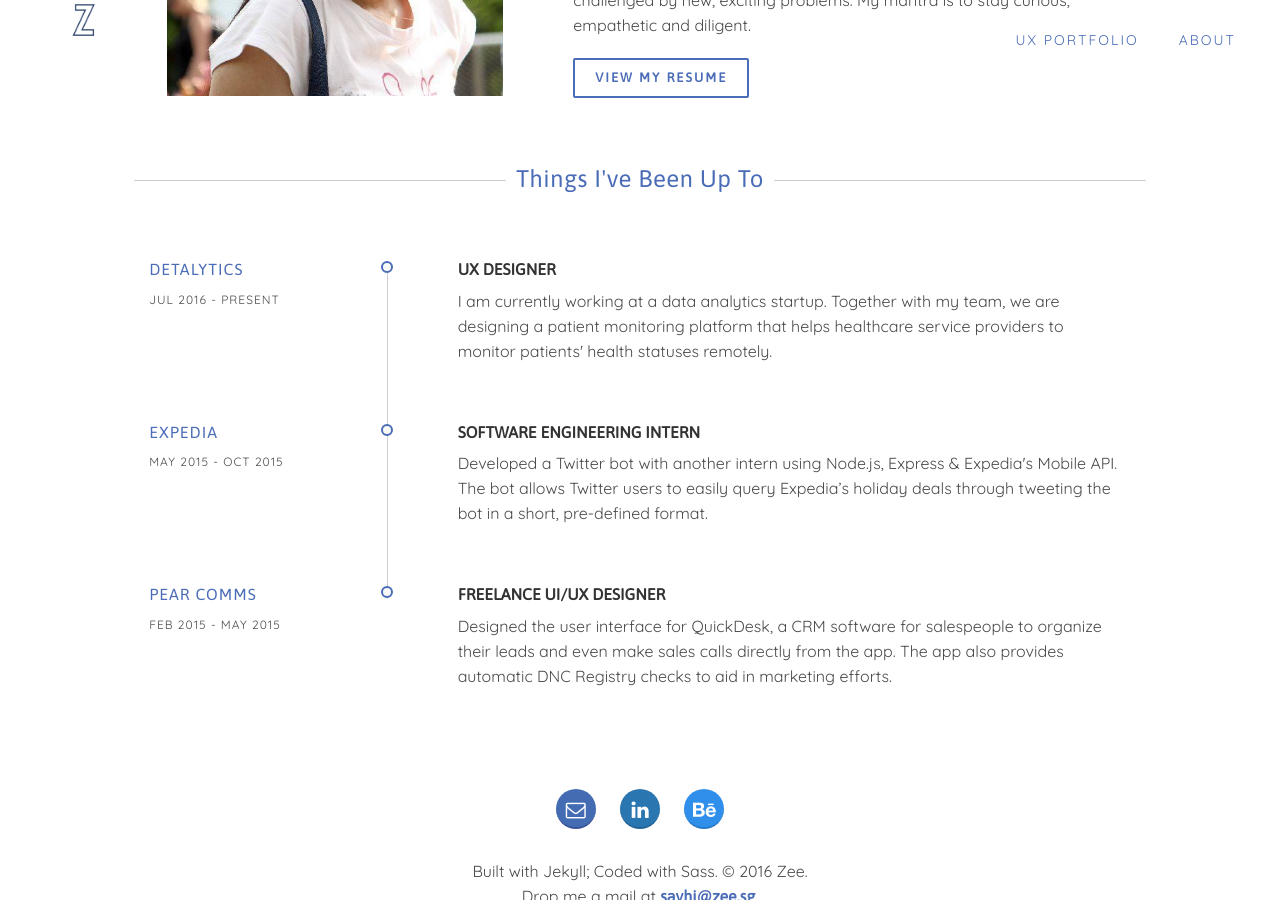
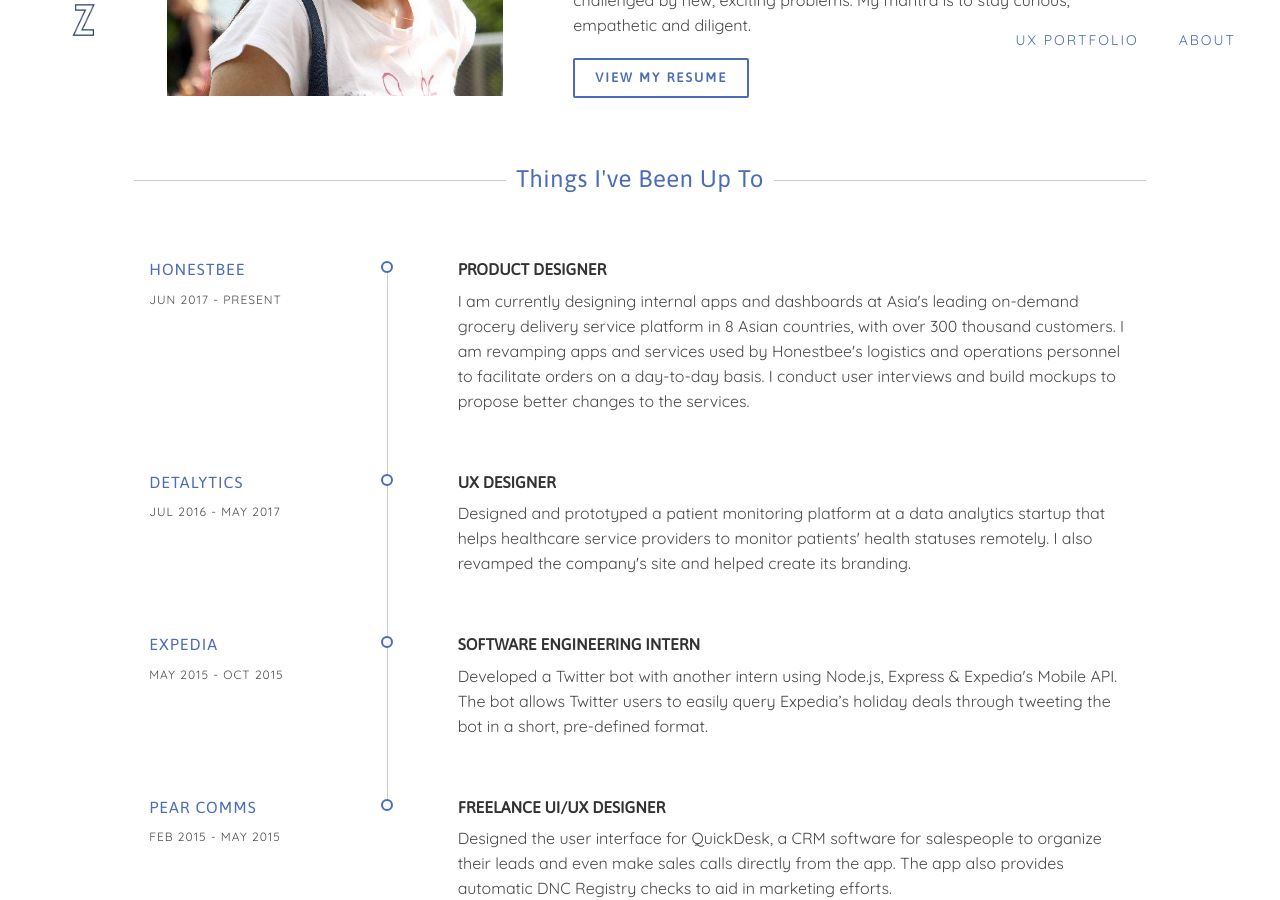
Before and after one commit to yzixuan/yzixuan.github.io, a Jekyll site: the page built from aboutme.html, in a window 1280 px wide and 900 px high, scrolled down 382 px. Built offline with Jekyll 4.4.1, drawn with Linux system fonts in a browser that asks for light colours; nearby versions of some CDN libraries.

Commit message:
update experience section

```diff
--- a/_includes/experience.html
+++ b/_includes/experience.html
@@ -18,12 +18,23 @@
         </li>
         <li>
           <div class="timeline-item">
+            <h4><a href="https://www.detalytics.com/" target="_blank">Honestbee</a></h4>
+            <span>Jun 2017 - <b>Present</b></span>
+          </div>
+          <div class="timeline-description">
+            <h4>Product Designer</h4>
+            <p>I am currently designing internal apps and dashboards at Asia's leading on-demand grocery delivery service platform in 8 Asian countries, with over 300 thousand customers. I am revamping apps and services used by Honestbee's logistics and operations personnel to facilitate orders on a day-to-day basis.
+               I conduct user interviews and build mockups to propose better changes to the services.</p>
+          </div>
+        </li>
+        <li>
+          <div class="timeline-item">
             <h4><a href="https://www.detalytics.com/" target="_blank">Detalytics</a></h4>
-            <span>Jul 2016 - <b>Present</b></span>
+            <span>Jul 2016 - <b>May 2017</b></span>
           </div>
           <div class="timeline-description">
             <h4>UX Designer</h4>
-            <p>I am currently working at a data analytics startup. Together with my team, we are designing a patient monitoring platform that helps healthcare service providers to monitor patients' health statuses remotely.</p>
+            <p>Designed and prototyped a patient monitoring platform at a data analytics startup that helps healthcare service providers to monitor patients' health statuses remotely. I also revamped the company's site and helped create its branding.</p>
           </div>
         </li>
         <li>
```
